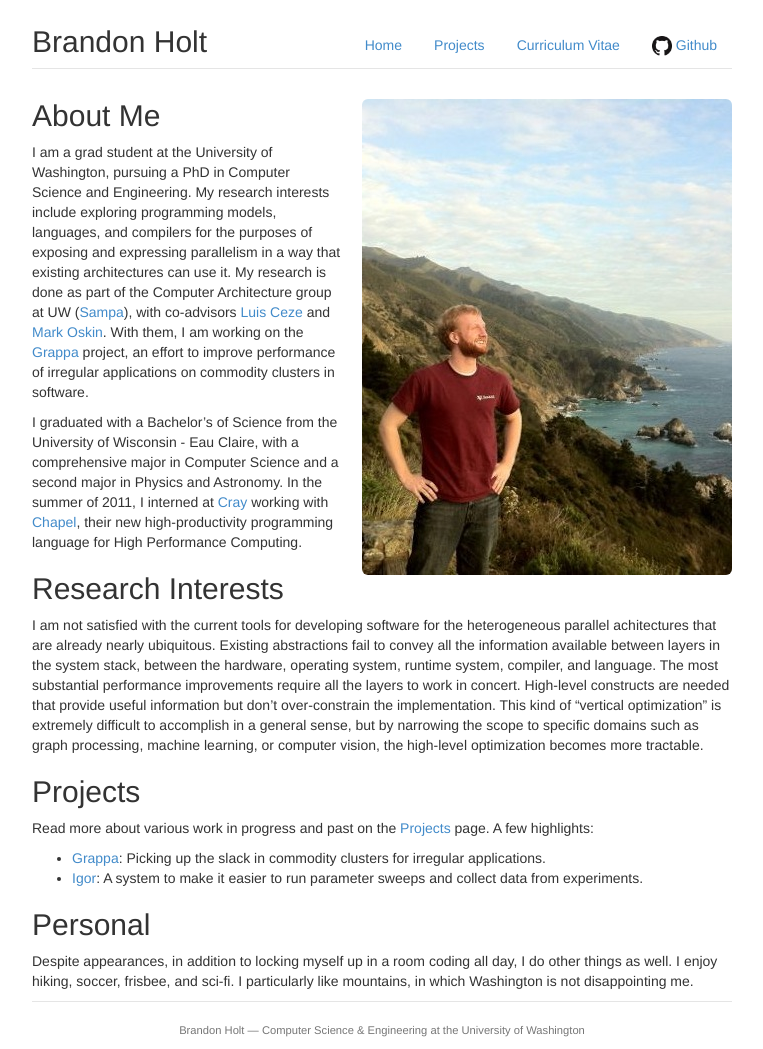
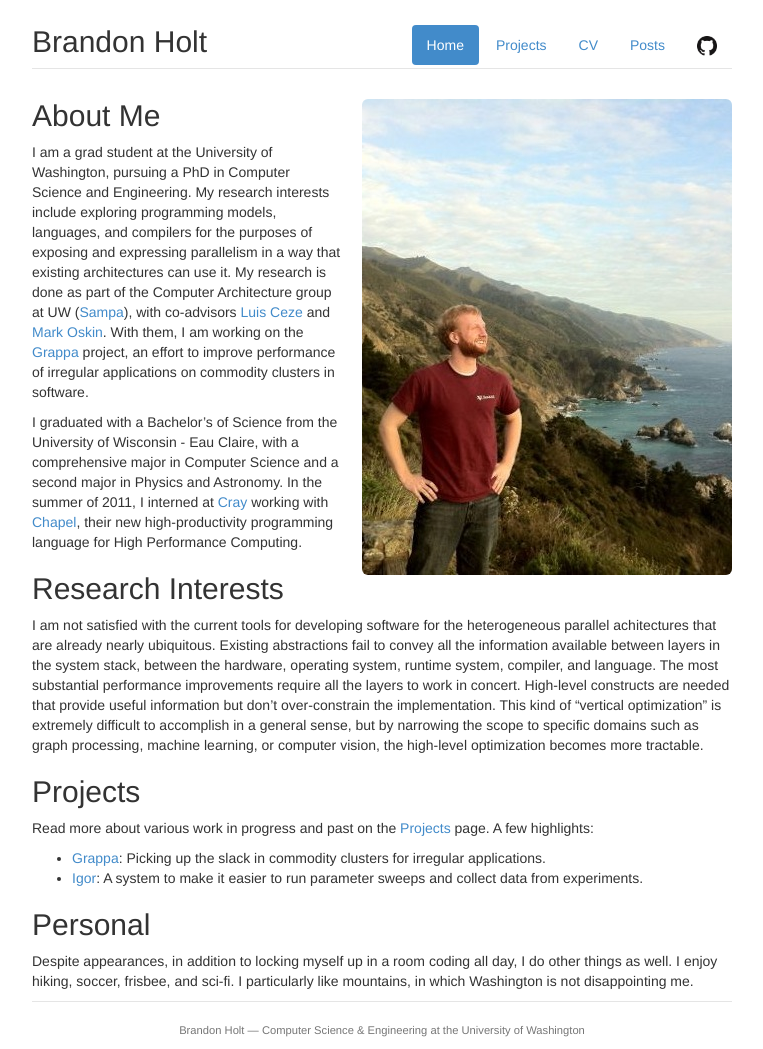
Before and after one commit to nelsonje/nelsonje.github.io, a Jekyll site: the page built from index.md, in a window 1280 px wide. Shown: the whole page, without its empty margins (258-1021 px from the left). Built offline with Jekyll 4.4.1, drawn with Linux system fonts in a browser that asks for light colours; Markdown is read by kramdown in place of the engine named in the settings.

Commit message:
fix relative paths

```diff
--- a/_config.yml
+++ b/_config.yml
@@ -9,11 +9,13 @@
 # Navigation bar links.
 navigation:
     - title: Home
-      link: index.html
+      link: /
     - title: Projects
-      link: projects.html
-    - title: Curriculum Vitae
-      link: cv.html
-    - title: Github
+      link: /projects.html
+    - title: CV
+      link: /cv.html
+    - title: Posts
+      link: /posts.html
+    - title:
       link: https://github.com/bholt
-      icon: img/GitHub-Mark-32px.png
+      icon: /img/GitHub-Mark-32px.png
```
